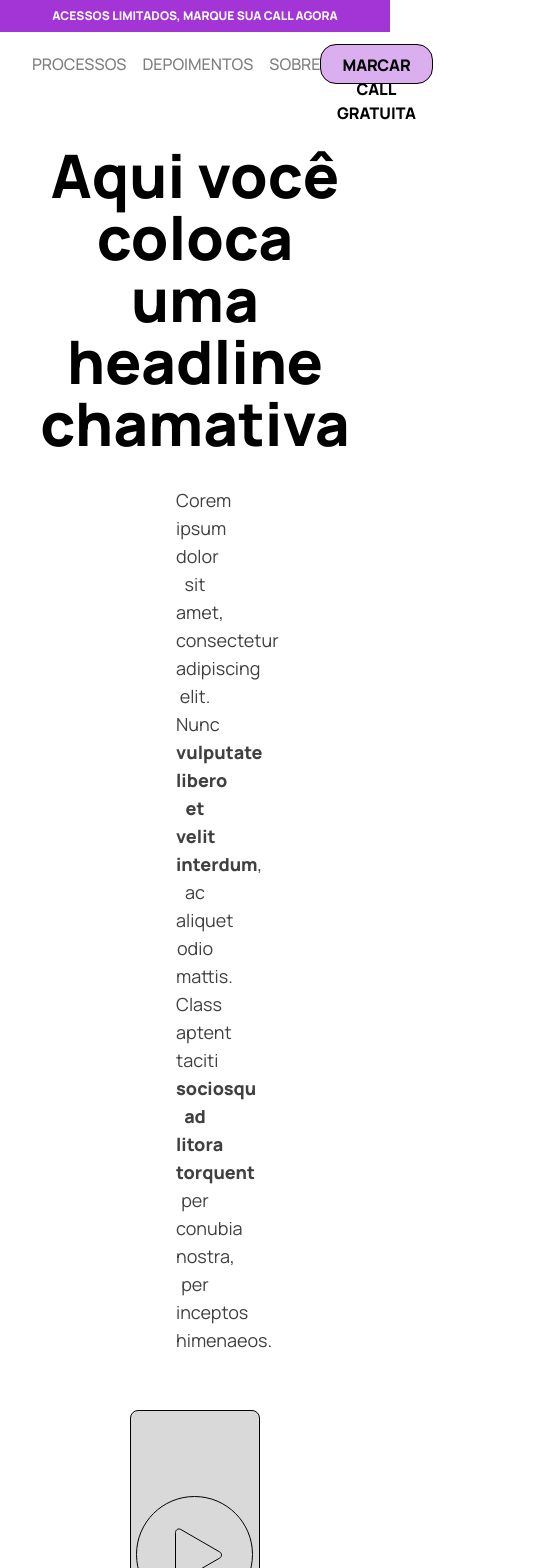
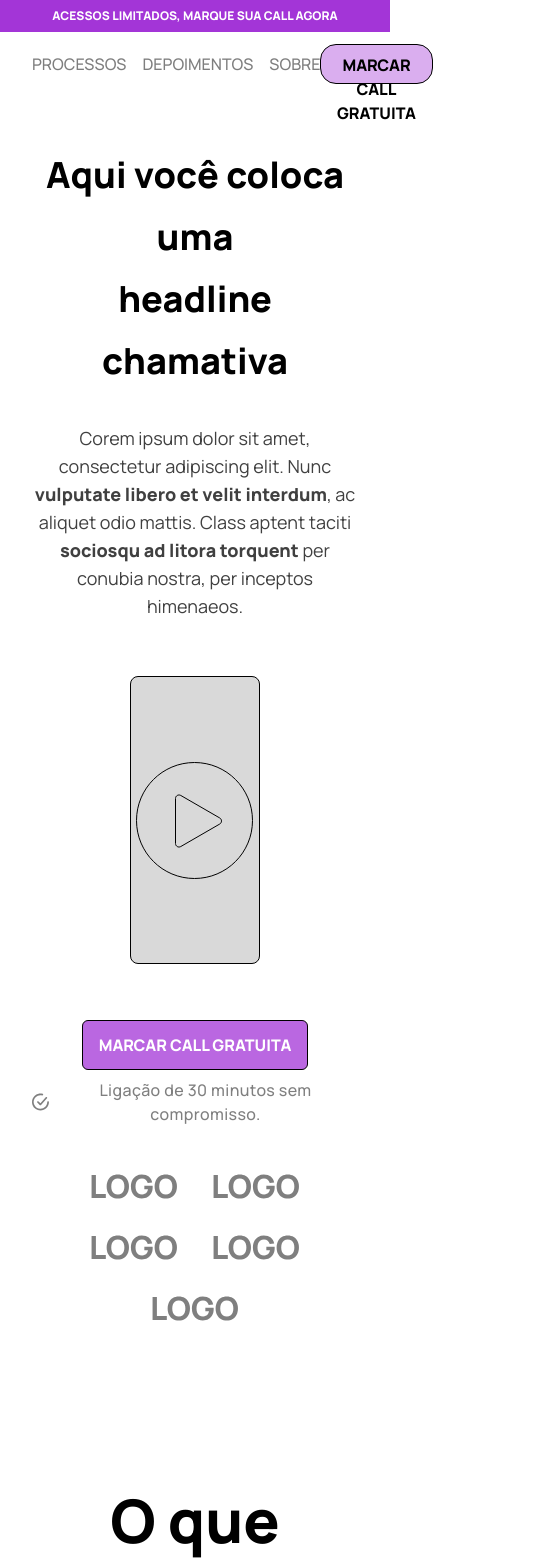
Before and after one commit to immarcolagroot/lp-conversion-template, a Next.js app: page / in a window 390 px wide. Shown: the top 1568 px of the page, 538 px wide, since content can reach past the window. Built offline with nearby package versions, Linux system fonts and the light colour scheme.

Commit message:
feat: Adicionado responsividade ao componente 'HeroSection'

```diff
--- a/src/app/page.tsx
+++ b/src/app/page.tsx
@@ -1,12 +1,9 @@
 import HeroSection from "@/components/HeroSection";
 import ClientesSection from "@/components/ClientesSection";
 import EstudoDeCasoSection from "@/components/EstudoDeCasoSection";
-import CardBeneficio from "@/components/CardBeneficio";
-import Button from "@/components/Button";
 import BeneficiosSection from "@/components/BeneficiosSection";
 import ProcessoSection from "@/components/ProcessoSection";
 import EntregavelSection from "@/components/EntregavelSection";
-import Iframe from "@/components/Iframe";
 import FaqSection from "@/components/FaqSection";
 import QuemSection from "@/components/QuemSection";
 import AlcancarSection from "@/components/AlcancarSection";
--- a/src/components/HeroSection.tsx
+++ b/src/components/HeroSection.tsx
@@ -11,9 +11,9 @@ export default function HeroSection() {
 
       <div>
 
-        <h1 className="text-black text-6xl font-extrabold leading-[62px]">Aqui você coloca uma <br /> headline chamativa</h1>
+        <h1 className="text-black lg:text-6xl md:text-5xl text-4xl font-extrabold leading-[62px]">Aqui você coloca uma <br /> headline chamativa</h1>
 
-        <div className="text-center px-36 pt-8 text-black text-opacity-75 text-lg">
+        <div className="text-center lg:px-32 md:px-11 pt-8 text-black text-opacity-75 text-lg">
           <span className="font-normal">
             Corem ipsum dolor sit amet, consectetur adipiscing elit. Nunc{" "}
           </span>
@@ -46,7 +46,7 @@ export default function HeroSection() {
         </span>
       </div>
 
-      <div className="flex flex-row pt-20 justify-center items-center gap-16">
+      <div className="flex flex-wrap justify-center gap-9 pt-12 max-w-7xl">
         <Image src={CompanyLogo} alt="CompanyLogo" />
         <Image src={CompanyLogo} alt="CompanyLogo" />
         <Image src={CompanyLogo} alt="CompanyLogo" />
```
